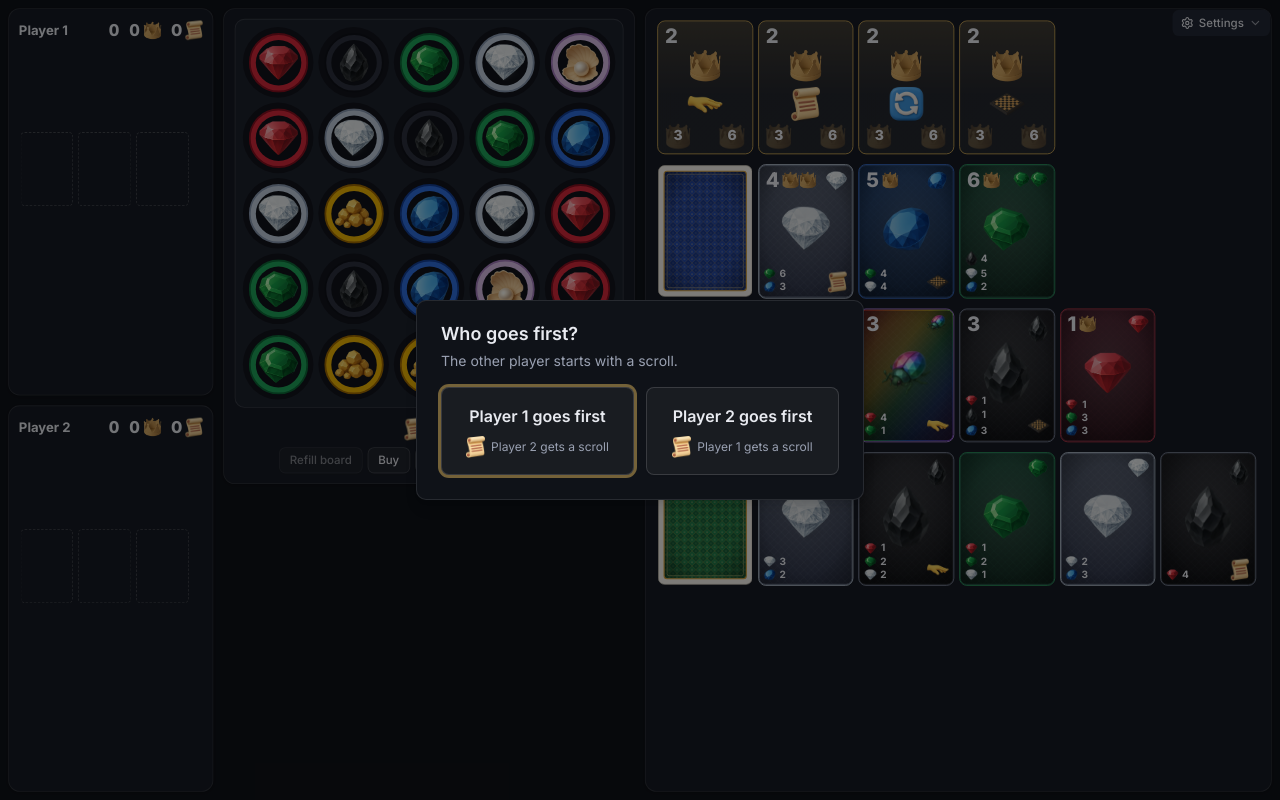
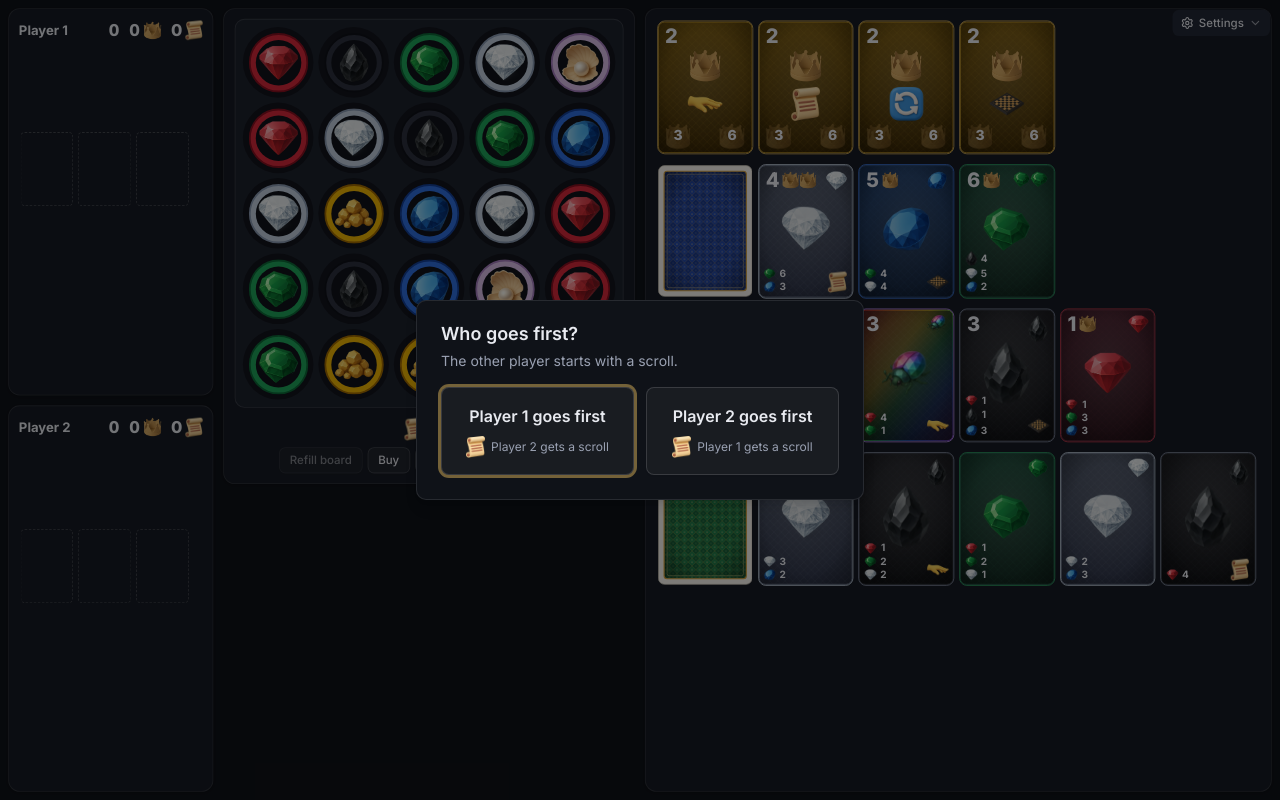
Before and after one commit to ddombrov/splendor, a React (Vite) app: page / in a window 1280 px wide. Built offline with nearby package versions, Linux system fonts and the light colour scheme.

Commit message:
Use the yellow card front for royal cards

```diff
--- a/src/styles.css
+++ b/src/styles.css
@@ -131,3 +131,4 @@
 .iconsub { position: absolute; left: -10px; bottom: -6px; line-height: 0; }
 .iconsub.xmark { left: auto; right: -12px; bottom: -8px; }
 .iconsub.eye { left: 44%; top: 34%; bottom: auto; transform: translate(-50%, -50%); }
+.card.royal { background: url(/cards/front-yellow.svg) center / 100% 100% no-repeat; }
```
Also changed, not shown: public/cards/front-yellow.svg (added).
